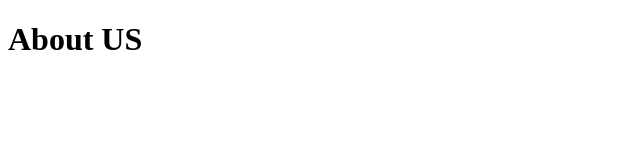
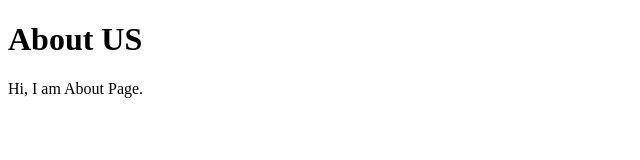
Before and after one commit to sajid-atar/learning-git, a plain HTML site: page about.html in a window 1280 px wide. Shown: the whole page, without its empty margins (0-640 px from the left). Drawn offline with Linux system fonts and the light colour scheme.

Commit message:
add intro para

```diff
--- a/about.html
+++ b/about.html
@@ -8,5 +8,6 @@
 </head>
 <body>
     <h1>About US</h1>
+    <p>Hi, I am About Page.</p>
 </body>
 </html>
```
